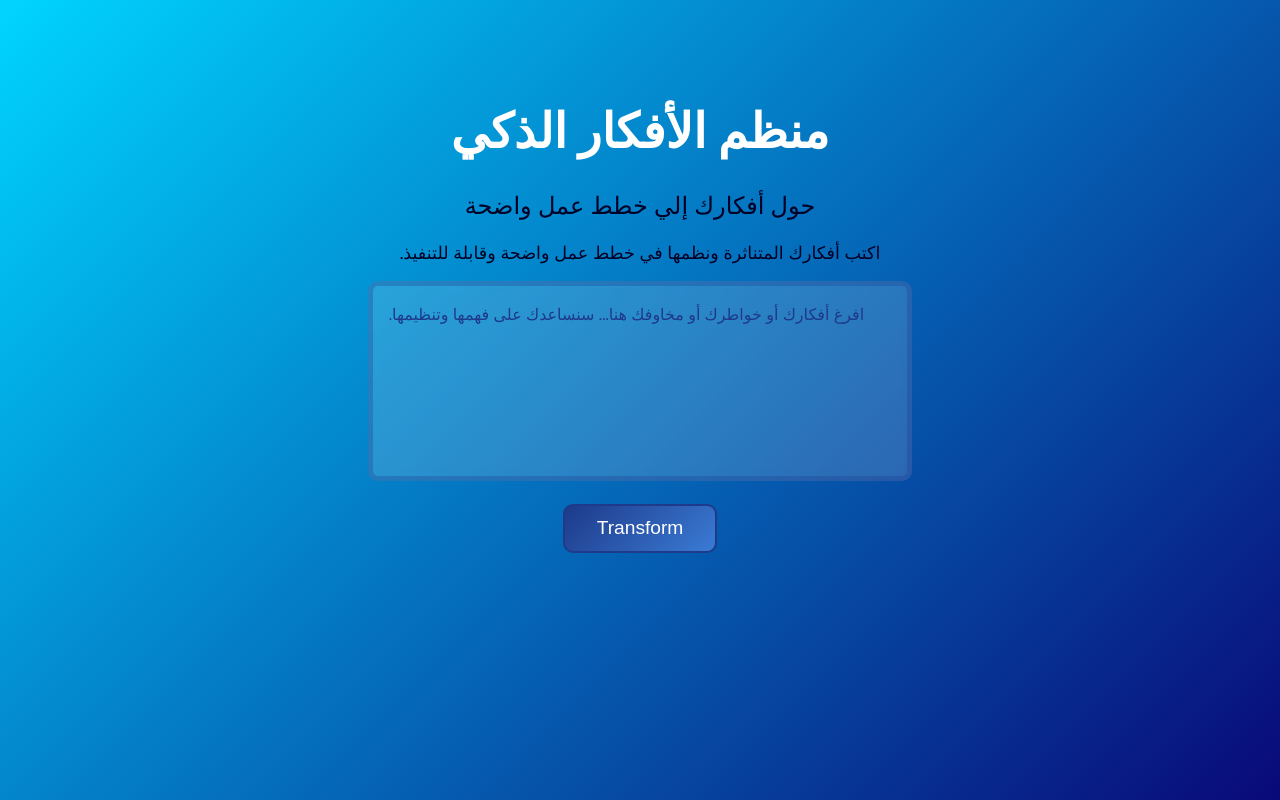
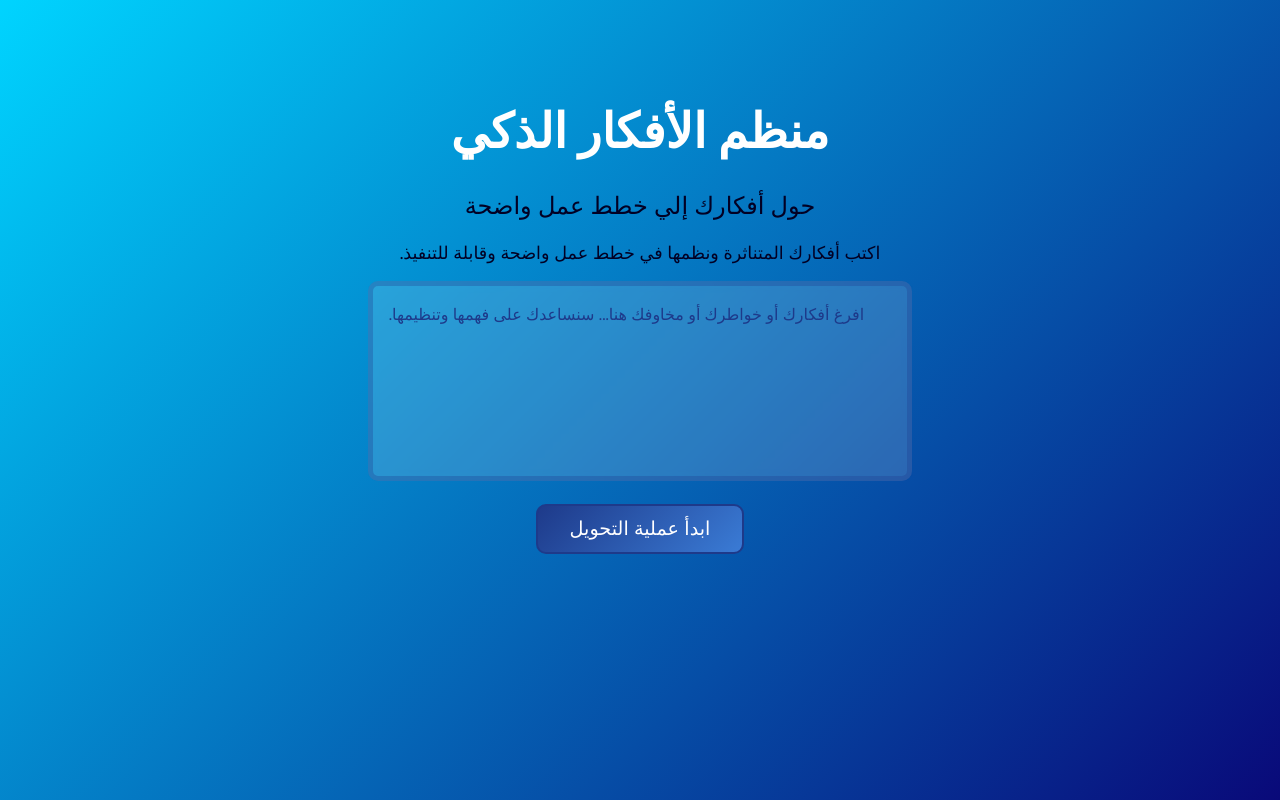
Before and after one commit to Yazeed-Alturki/BrainOrg_AI, a Next.js app: page / in a window 1280 px wide. Built offline with nearby package versions, Linux system fonts and the light colour scheme.

Commit message:
translate to arabic

```diff
--- a/pages/index.js
+++ b/pages/index.js
@@ -74,7 +74,7 @@ const Home = () => {
               <div className={styles.doubleBounce2}></div>
             </div>
           ) : (
-            'Transform'
+            'ابدأ عملية التحويل'
           )}
         </button>
       </div>
```
